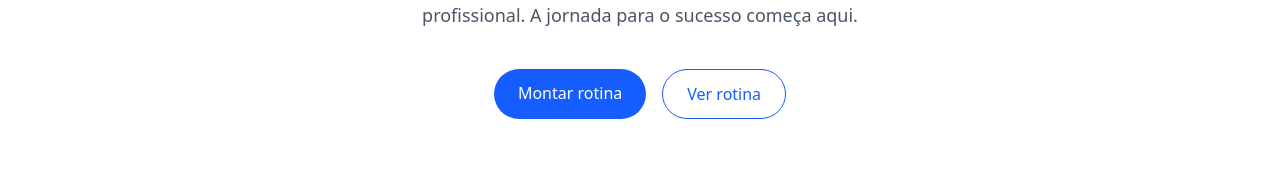
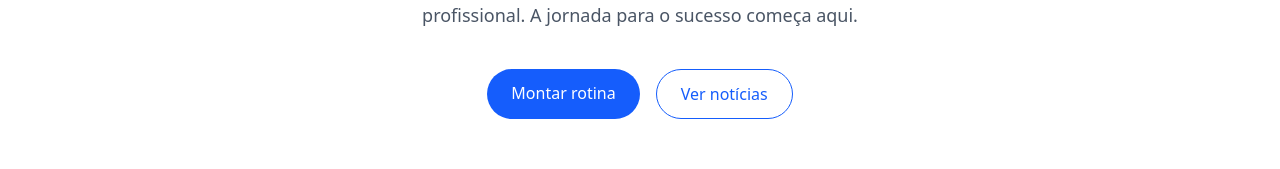
Before and after one commit to Global-Solution-II-2025/Front-end, a React (Vite) app: page / in a window 1280 px wide. Shown: the part 299-468 px from the top of the page. Built offline with nearby package versions, Linux system fonts and the light colour scheme; sample sign-in values are in the browser's storage.

Commit message:
feat: atualizar texto do botão de "Ver rotina" para "Ver notícias"

```diff
--- a/src/pages/Home.tsx
+++ b/src/pages/Home.tsx
@@ -49,7 +49,7 @@ export default function Home() {
                 : "border-blue-600 text-blue-600 hover:bg-blue-50"
             }`}
           >
-            Ver rotina
+            Ver notícias
           </a>
         </div>
       </section>
```
